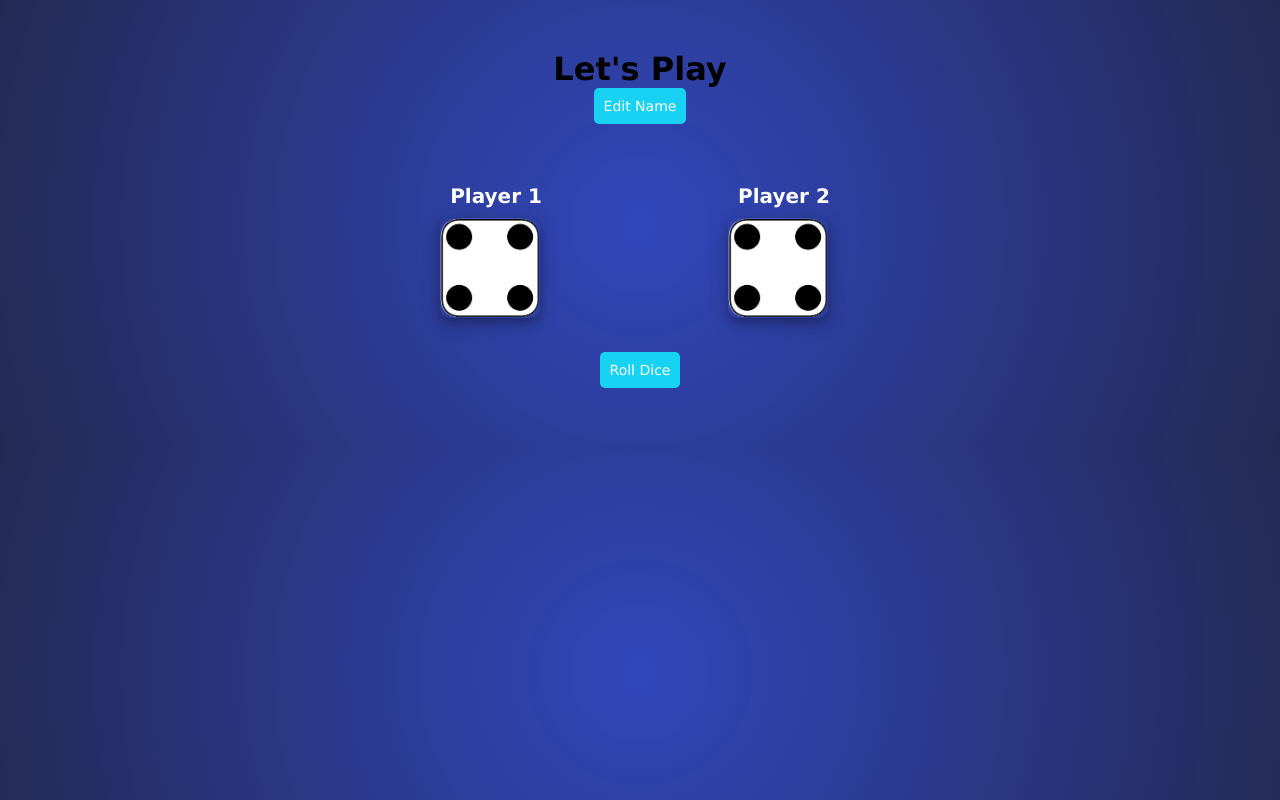
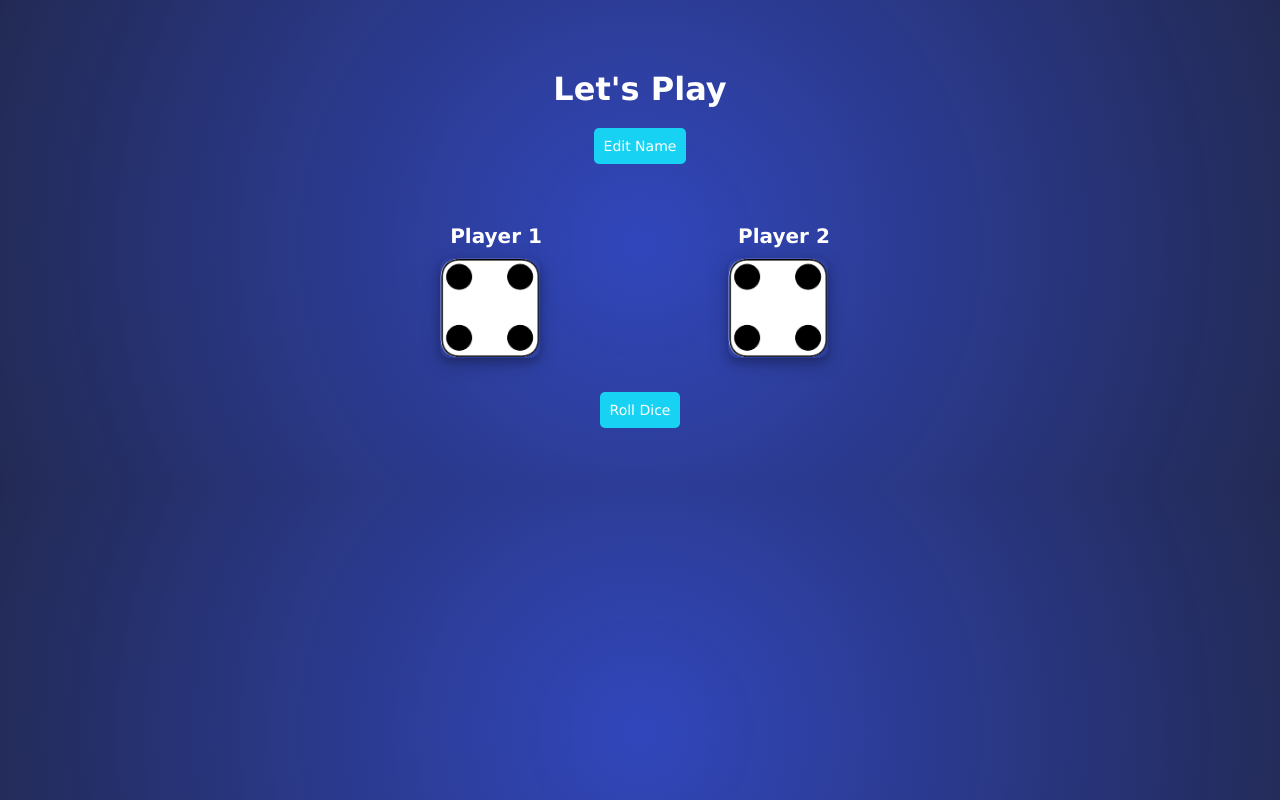
Before and after one commit to indureka/IR-Task-3-DiceGame, a plain HTML site: page index.html in a window 1280 px wide. Drawn offline with Linux system fonts and the light colour scheme.

Commit message:
updated changes

```diff
--- a/main.css
+++ b/main.css
@@ -25,7 +25,7 @@ body {
     padding:20px;
 }
 
-.container h1{
+.top-container h1{
     margin:20px;
     color:white;
 }
```
